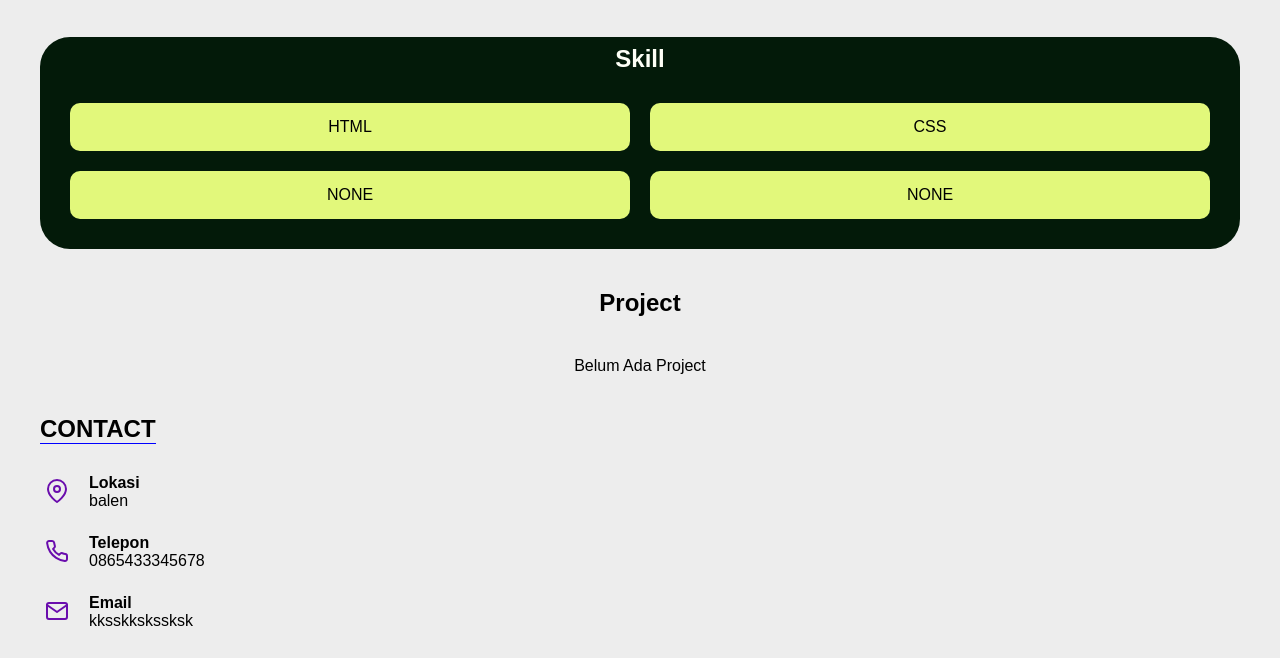
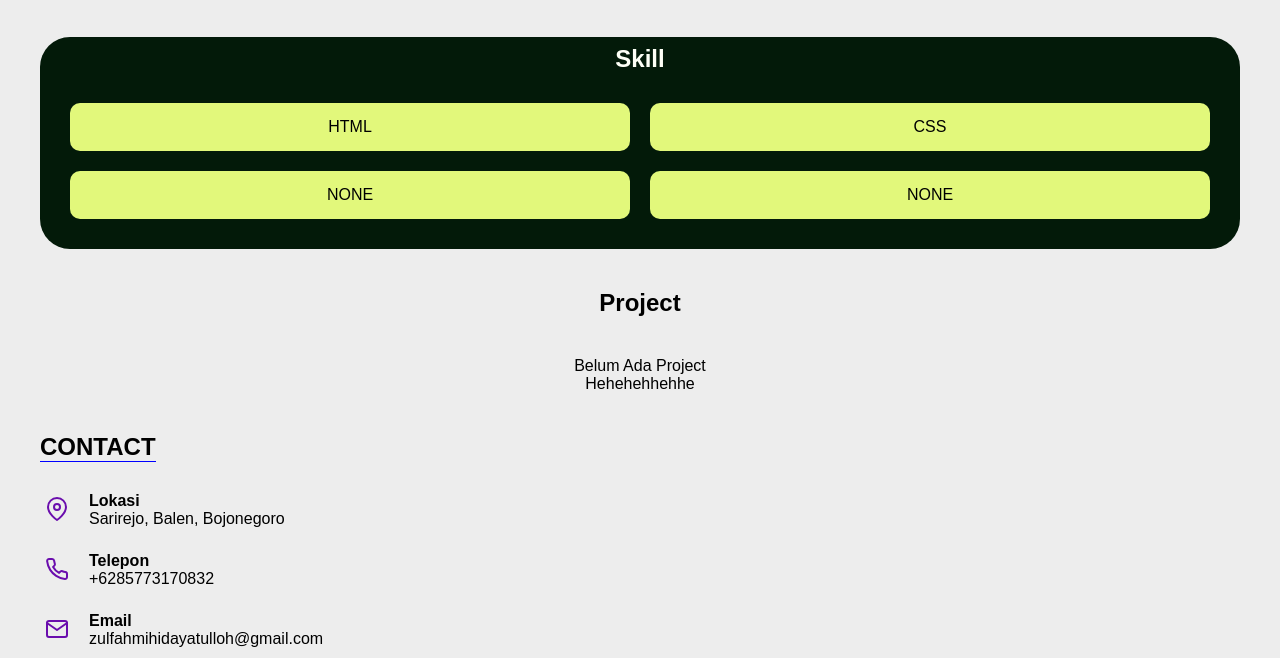
Before and after one commit to ex0t1s/Zulfahmi, a plain HTML site: page index.html in a window 1280 px wide. Shown: the part 1098-1756 px from the top of the page. Drawn offline with nearby package versions, Linux system fonts and the light colour scheme.

Commit message:
Update index.html

```diff
--- a/index.html
+++ b/index.html
@@ -62,6 +62,7 @@ onclick="toggleMenu()">
     <h1>Project</h1>
     <div class="project-content">
         <p>Belum Ada Project</p>
+        <p> Hehehehhehhe </p>
     </div>
 </section>
  <section class="contact" id="contact">
@@ -74,7 +75,7 @@ onclick="toggleMenu()">
 
         <div>
             <strong>Lokasi</strong><br>
-        balen
+        Sarirejo, Balen, Bojonegoro
         </div>
     </div>
         <div class="contact-item">
@@ -84,7 +85,7 @@ onclick="toggleMenu()">
 
             <div>
                 <strong>Telepon</strong><br>
-                0865433345678
+                +6285773170832
             </div>
         </div>
         <div class="contact-item">
@@ -94,7 +95,7 @@ onclick="toggleMenu()">
 
             <div>
                 <strong>Email</strong><br>
-                kksskkskssksk
+                zulfahmihidayatulloh@gmail.com
             </div>
         </div>
     </div>
```
